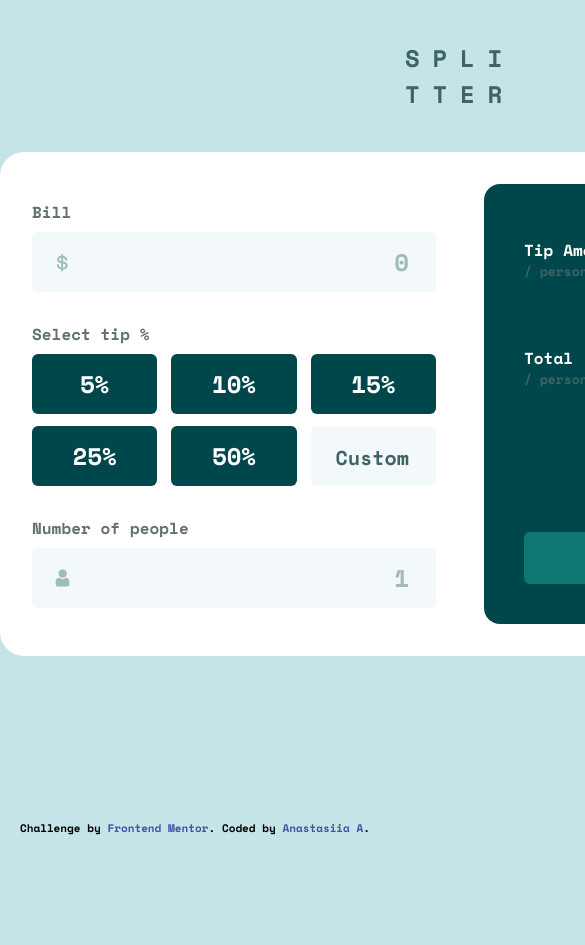
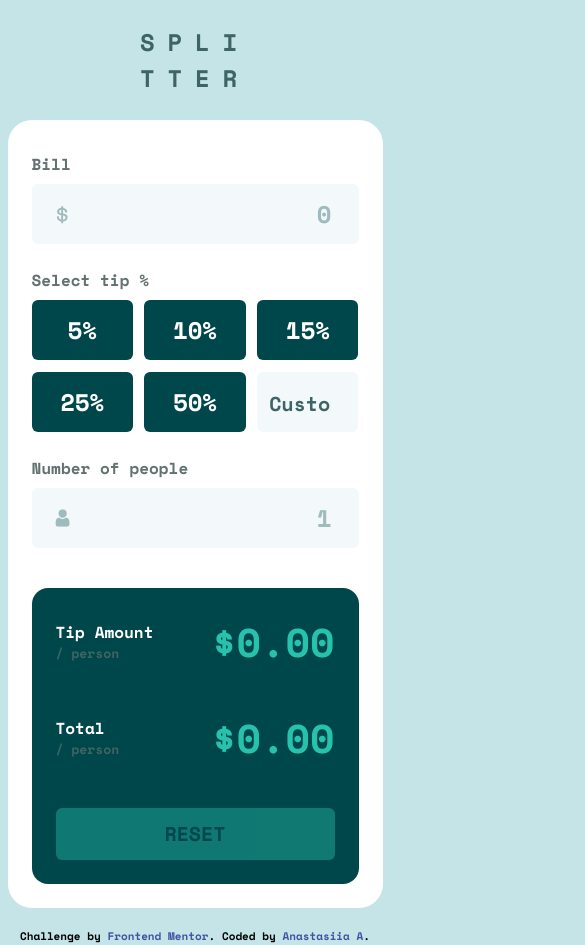
Before and after one commit to anastasiiaal/tip-calculator-app, a website: page index.html in a window 390 px wide. Shown: the top 945 px of the page, 585 px wide, since content can reach past the window. Before the commit the page ends 844 px from the top, so only its background shows below. Drawn offline with nearby package versions, Linux system fonts and the light colour scheme.

Commit message:
📱 responsive added

```diff
--- a/index.html
+++ b/index.html
@@ -16,9 +16,9 @@
 
 <body class="bg-bg flex flex-col justify-between h-screen">
     <div class="container">
-        <h1 class="block uppercase text-center text-heading tracking-[0.8rem] py-10">Spli<br>tter</h1>
-        <div class="calculator grid grid-cols-2 gap-12 bg-white p-8 rounded-3xl">
-            <div class="h-auto calculator__left column col-start-1 col-span-1 py-4 flex flex-col justify-between">
+        <h1 class="block uppercase text-center text-heading tracking-[0.8rem] py-6 md:py-10">Spli<br>tter</h1>
+        <div class="calculator grid grid-cols-1 gap-6 md:grid-cols-2 md:gap-12 bg-white p-6 pt-4 sm:p-8 rounded-3xl">
+            <div class="h-auto calculator__left column md:col-start-1 col-span-1 py-4 flex flex-col gap-6 md:justify-between">
                 <div class="input-wrapper bill-after">
                     <label for="bill">Bill</label>
                     <input type="number" id="bill" name="bill" placeholder="0" min="0">
@@ -39,7 +39,7 @@
                     <input type="number" id="people" name="people" placeholder="1" min="1" max="30">
                 </div>
             </div>
-            <div class="calculator__right column col-start-2 col-span-1 bg-dark rounded-2xl p-10 flex flex-col">
+            <div class="calculator__right column md:col-start-2 col-span-1 bg-dark rounded-2xl p-6 sm:p-10 flex flex-col">
                 <div class="total">
                     <div class="total__text">
                         <h3>Tip Amount</h3>
@@ -61,10 +61,11 @@
     </div>
 
 
-    <div class="attribution mb-2">
+    <div class="attribution mt-5 md:mt-auto mb-2">
         Challenge by <a href="https://www.frontendmentor.io?ref=challenge" target="_blank">Frontend Mentor</a>.
         Coded by <a href="https://github.com/anastasiiaal">Anastasiia A</a>.
     </div>
+    <script src="public/script/main.js"></script>
 </body>
 
 </html>
--- a/src/styles.css
+++ b/src/styles.css
@@ -27,7 +27,7 @@ p.secondary {
 }
 
 p.total__sum {
-    @apply text-[48px] text-primary
+    @apply text-[40px] lg:text-[48px] text-primary
 }
 
 input, input[type=submit], button[type=submit] {
@@ -35,7 +35,7 @@ input, input[type=submit], button[type=submit] {
 }
 
 input.btn, button[type=submit] {
-    @apply bg-primary text-dark uppercase text-xl mt-32 opacity-40 cursor-not-allowed
+    @apply bg-primary text-dark uppercase text-xl mt-10 md:mt-32 opacity-40 cursor-not-allowed
 }
 
 .tip__option {
--- a/tailwind.config.js
+++ b/tailwind.config.js
@@ -2,7 +2,14 @@
 module.exports = {
   content: ["./*.{html,js}"],
   theme: {
-    extend: {},
+    extend: {
+      // if added here, will add to existing styles
+      screens: {
+        '2xs': '300px',
+        'xs': '375px',
+      }
+    },
+    // if added here, will override/replace existing styles
     colors: {
       'bg': '#C5E4E7',
       'active': '#9FE8DF',
```
Also changed, not shown: public/script/main.js (added), public/styles.css.
